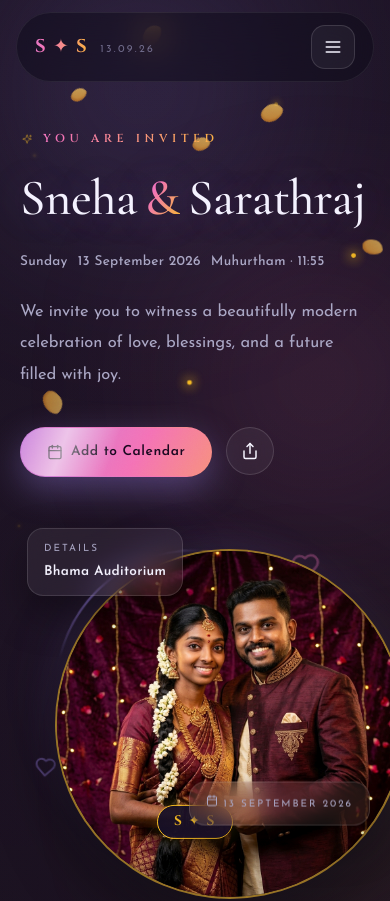
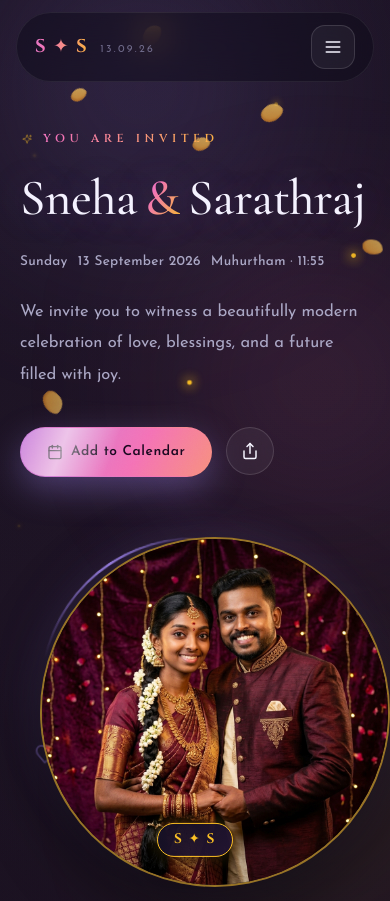
Before and after one commit to aneeshaji/wed-platform, a React (Vite) app: page / in a window 390 px wide. Shown: the top 901 px of the page. Built offline with nearby package versions, Linux system fonts and the light colour scheme.

Commit message:
Style fixes

```diff
--- a/index.html
+++ b/index.html
@@ -16,9 +16,9 @@
       property="og:description"
       content="Join us to celebrate the wedding of Sneha &amp; Sarathraj on Sunday, 13 September 2026 at 11:55 AM — Bhama Auditorium, Ammachanmukku, Koottikada, Mayyanad, Kollam, Kerala."
     />
-    <meta property="og:image" content="https://sneha-sarath.wed.framezlabs.store/og-image.png" />
-    <meta property="og:image:width" content="1200" />
-    <meta property="og:image:height" content="630" />
+    <meta property="og:image" content="https://sneha-sarath.wed.framezlabs.store/images/couple_hero.png" />
+    <meta property="og:image:width" content="1024" />
+    <meta property="og:image:height" content="1024" />
     <meta property="og:image:type" content="image/png" />
     <meta property="og:site_name" content="Sneha &amp; Sarathraj" />
     <meta property="og:locale" content="en_IN" />
@@ -28,7 +28,7 @@
       name="twitter:description"
       content="Join us on Sunday, 13 September 2026 at 11:55 AM — Bhama Auditorium, Mayyanad, Kollam, Kerala."
     />
-    <meta name="twitter:image" content="https://sneha-sarath.wed.framezlabs.store/og-image.png" />
+    <meta name="twitter:image" content="https://sneha-sarath.wed.framezlabs.store/images/couple_hero.png" />
   </head>
   <body>
     <div id="root"></div>
--- a/src/App.css
+++ b/src/App.css
@@ -2131,16 +2131,19 @@
   }
 
   .hero-visual {
-    min-height: 360px;
-  }
-
-  .story-grid {
-    grid-template-columns: 1fr;
-  }
-
-  .gallery-grid,
-  .travel-grid {
-    grid-template-columns: repeat(2, 1fr);
+    min-height: auto;
+    margin-top: 28px;
+    width: 100%;
+  }
+
+  .medallion {
+    width: min(350px, 88vw);
+    height: min(350px, 88vw);
+  }
+
+  .medallion-caricature-frame {
+    width: min(290px, 74vw);
+    height: min(290px, 74vw);
   }
 }
 
@@ -2179,19 +2182,18 @@
     display: none;
   }
 
+  .float-chip {
+    display: none;
+  }
+
   .medallion {
-    width: 280px;
-    height: 280px;
+    width: min(310px, 86vw);
+    height: min(310px, 86vw);
   }
 
   .medallion-caricature-frame {
-    width: 240px;
-    height: 240px;
-  }
-
-  .medallion-inner {
-    width: 160px;
-    height: 160px;
+    width: min(260px, 72vw);
+    height: min(260px, 72vw);
   }
 
   .scroll-cue {
@@ -2379,7 +2381,7 @@
   width: 100%;
   height: 100%;
   object-fit: cover;
-  object-position: center top;
+  object-position: center;
   transition: transform 0.4s ease;
 }
 
```
Also changed, not shown: public/og-image.png (added).
